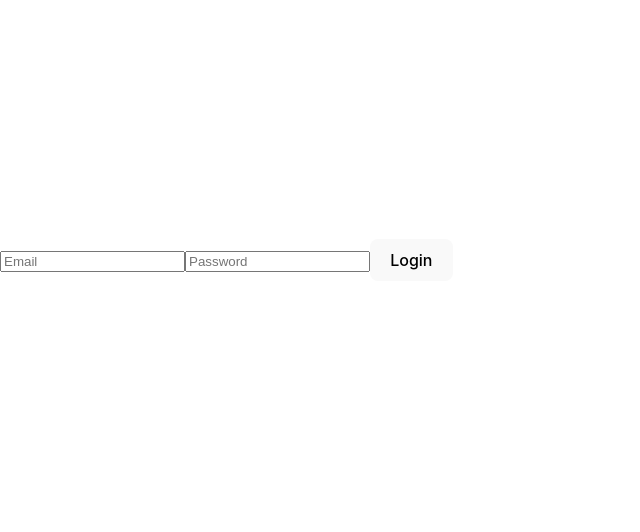
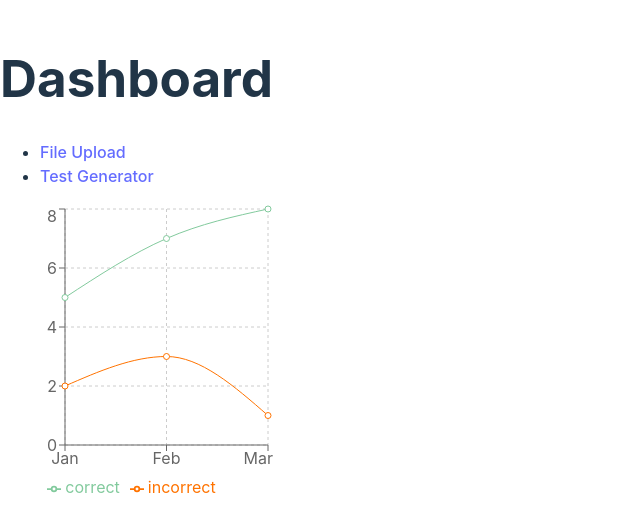
Before and after one commit to mvxconrad/ForgePrep, a React (Vite) app in the folder frontend/forgeprep-frontend/: page / in a window 1280 px wide. Shown: the part 140-672 px from the top of the page, without its empty margins (0-640 px from the left). Built offline with nearby package versions, Linux system fonts and the light colour scheme.

Commit message:
Added a prototype navbar that links to the file upload page and test generator page which have options now

```diff
--- a/frontend/forgeprep-frontend/package.json
+++ b/frontend/forgeprep-frontend/package.json
@@ -19,7 +19,7 @@
     "react-chartjs-2": "^5.3.0",
     "react-dom": "^18.3.1",
     "react-hook-form": "^7.54.2",
-    "react-router-dom": "^7.1.3",
+    "react-router-dom": "^7.1.5",
     "react-toastify": "^11.0.3",
     "recharts": "^2.15.1"
   },
--- a/frontend/forgeprep-frontend/src/App.jsx
+++ b/frontend/forgeprep-frontend/src/App.jsx
@@ -1,18 +1,16 @@
 import React from "react";
-import { BrowserRouter as Router, Route, Routes } from "react-router-dom";
-import LoginPage from "./pages/LoginPage";
+import { BrowserRouter as Router, Routes, Route } from "react-router-dom";
 import Dashboard from "./pages/Dashboard";
-import TestGeneratorPage from "./pages/TestGeneratorPage";
-import FileUploadPage from "./pages/FileUploadPage";
+import FileUpload from "./pages/FileUploadPage";
+import TestGenerator from "./pages/TestGeneratorPage";
 
 const App = () => {
   return (
     <Router>
       <Routes>
-        <Route path="/" element={<LoginPage />} />
-        <Route path="/dashboard" element={<Dashboard />} />
-        <Route path="/test-generator" element={<TestGeneratorPage />} />
-        <Route path="/file-upload" element={<FileUploadPage />} />
+        <Route path="/" element={<Dashboard />} />
+        <Route path="/fileupload" element={<FileUpload />} />
+        <Route path="/testgenerator" element={<TestGenerator />} />
       </Routes>
     </Router>
   );
--- a/frontend/forgeprep-frontend/src/pages/Dashboard.jsx
+++ b/frontend/forgeprep-frontend/src/pages/Dashboard.jsx
@@ -1,4 +1,5 @@
 import React from "react";
+import { Link } from "react-router-dom";
 import PerformanceChart from "../components/PerformanceChart";
 
 const Dashboard = () => {
@@ -11,6 +12,12 @@ const Dashboard = () => {
   return (
     <div>
       <h1>Dashboard</h1>
+      <nav>
+        <ul>
+          <li><Link to="/fileupload">File Upload</Link></li>
+          <li><Link to="/testgenerator">Test Generator</Link></li>
+        </ul>
+      </nav>
       <PerformanceChart performanceData={mockPerformanceData} />
     </div>
   );
```
Also changed, not shown: 1 other file (tests, documents, lock files or other folders).
